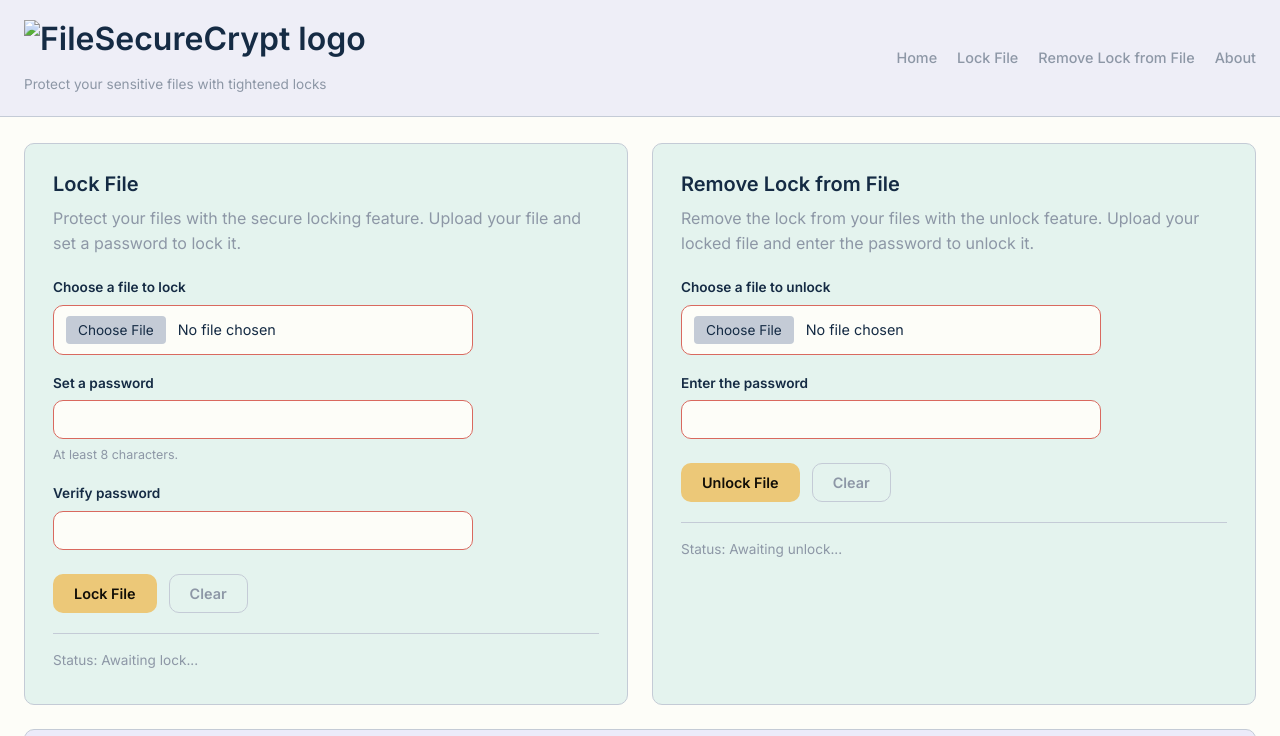
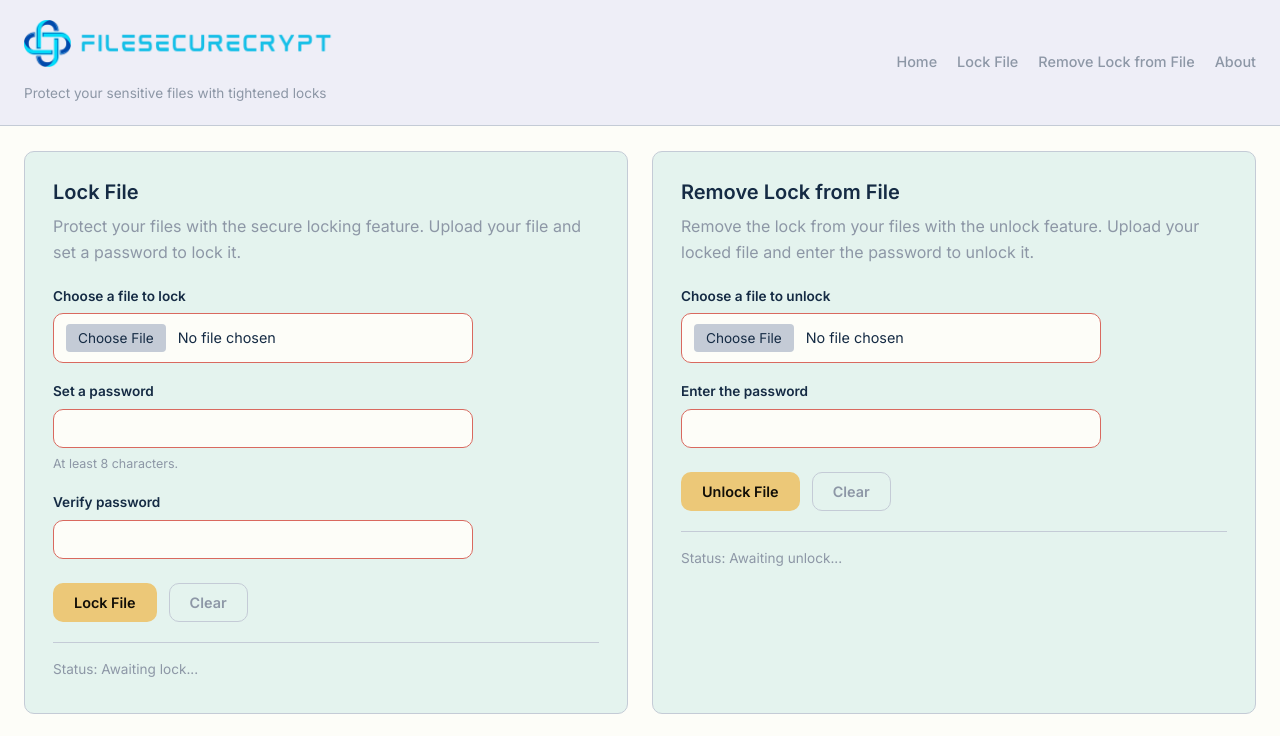
Before and after one commit to gjmledesma/FileSecureCrypt, a plain HTML site: page index.html in a window 1280 px wide. Shown: the top 736 px of the page. Drawn offline with Linux system fonts and the light colour scheme.

Commit message:
Update index.html

```diff
--- a/index.html
+++ b/index.html
@@ -13,7 +13,7 @@
     <header class="site-header">
         <div class="site-header-inner">
             <div class="brand">
-                <h1><img src="logo2.png" alt="FileSecureCrypt logo"></h1>
+                <h1><img src="images/logo2.png" alt="FileSecureCrypt logo"></h1>
                 <p class="tagline">Protect your sensitive files with tightened locks</p>
             </div>
 
```
